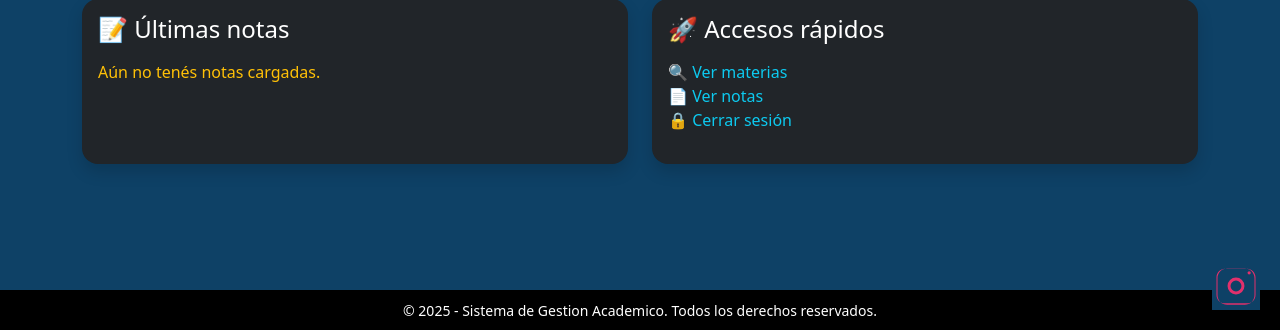
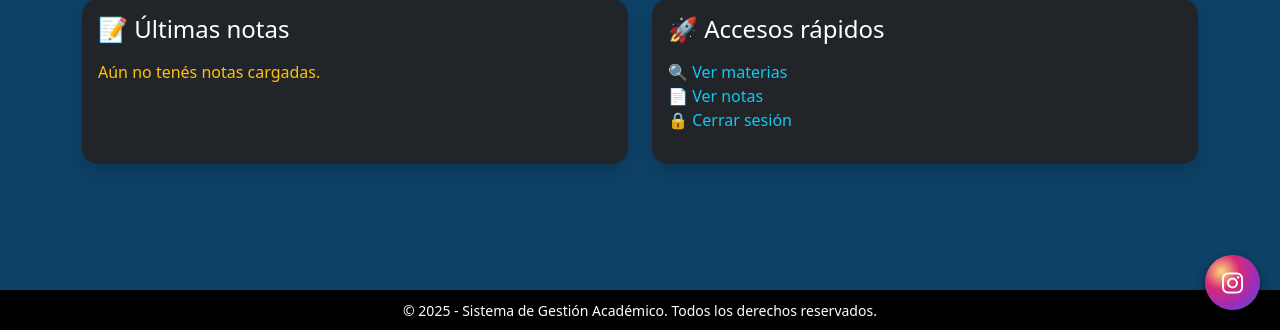
Before and after one commit to UTN-BDA/gestion_academica, a Django app: page /inicio/ in a window 1280 px wide. Shown: the part 470-800 px from the top of the page. Run offline with Django 4.2, Linux system fonts and the light colour scheme; the visitor is signed in with stand-in values (Sample User, id 1); data that the repository does not hold is empty.

Commit message:
add style home user

```diff
--- a/app/templates/app/base_user.html
+++ b/app/templates/app/base_user.html
@@ -6,6 +6,7 @@
   <meta name="viewport" content="width=device-width, initial-scale=1" />
   <title>Sistema Academico</title>
 
+  <!-- Bootstrap y Font Awesome -->
   <link href="https://cdn.jsdelivr.net/npm/bootstrap@5.3.2/dist/css/bootstrap.min.css" rel="stylesheet" />
   <link href="https://cdnjs.cloudflare.com/ajax/libs/font-awesome/6.5.0/css/all.min.css" rel="stylesheet" />
   <link rel="stylesheet" href="{% static 'base_user.css' %}" />
@@ -20,7 +21,8 @@
 
     svg.background-wave {
       position: fixed;
-      top: 0; left: 0;
+      top: 0;
+      left: 0;
       width: 100vw;
       height: 100vh;
       z-index: 0;
@@ -89,33 +91,48 @@
       font-size: 0.9rem;
     }
 
-    /* Instagram abajo a la derecha */
+    /* Ícono de Instagram mejorado */
     .instagram-icon {
       position: fixed;
       bottom: 20px;
       right: 20px;
       z-index: 9999;
-      width: 3rem;
-      height: 3rem;
-      transition: transform 0.2s ease;
+      text-decoration: none;
     }
 
-    .instagram-icon:hover {
-      transform: scale(1.15);
+    .insta-circle {
+      width: 55px;
+      height: 55px;
+      background: radial-gradient(circle at 30% 30%, #feda75, #d62976, #962fbf, #4f5bd5);
+      border-radius: 50%;
+      color: white;
+      box-shadow: 0 4px 10px rgba(0, 0, 0, 0.5);
+      display: flex;
+      align-items: center;
+      justify-content: center;
+      transition: transform 0.3s ease;
     }
 
-    .instagram-icon svg {
-      width: 100%;
-      height: 100%;
-      fill: #e1306c;
+    .insta-circle i {
+      font-size: 1.5rem;
+    }
+
+    .instagram-icon:hover .insta-circle {
+      transform: scale(1.1);
+      box-shadow: 0 6px 14px rgba(0, 0, 0, 0.6);
     }
 
   </style>
 </head>
+
 <body class="d-flex flex-column min-vh-100">
 
-  <svg class="background-wave" ...> <!-- Tu SVG de fondo aquí --> </svg>
+  <!-- Fondo de ondas (SVG) -->
+  <svg class="background-wave">
+    <!-- Asegurate de insertar aquí tu SVG decorativo -->
+  </svg>
 
+  <!-- Navbar superior -->
   <nav class="navbar-3d">
     <ul class="w-100">
       <li><a href="{% url 'usuarios:user_home' %}"><i class="fas fa-home"></i> Inicio</a></li>
@@ -123,29 +140,32 @@
       <li><a href="{% url 'materias:materias_usuario' %}"><i class="fas fa-book"></i> Materias</a></li>
       <li><a href="{% url 'inscripciones:lista_notas' %}"><i class="fas fa-file-alt"></i> Notas</a></li>
       <li class="ms-auto navbar-text">
-        Bienvenido '{{ request.user.first_name }}' | <a href="{% url 'usuarios:logout' %}" style="color: #ffc107;">Cerrar Sesión</a>
+        Bienvenido '{{ request.user.first_name }}' |
+        <a href="{% url 'usuarios:logout' %}" style="color: #ffc107;">Cerrar Sesión</a>
       </li>
     </ul>
   </nav>
 
+  <!-- Contenido principal -->
   <main class="flex-grow-1">
     {% block content %}
     {% endblock %}
   </main>
 
+  <!-- Footer -->
   <footer class="text-center py-2" style="position: relative; z-index: 10;">
-    <small>&copy; 2025 - Sistema de Gestion Academico. Todos los derechos reservados.</small>
+    <small>&copy; 2025 - Sistema de Gestión Académico. Todos los derechos reservados.</small>
   </footer>
 
-  <!-- Ícono de Instagram -->
+  <!-- Ícono de Instagram estilizado -->
   <a href="https://www.instagram.com/utnsanrafael/" class="instagram-icon" title="Instagram UTN San Rafael" target="_blank">
-    <svg viewBox="0 0 512 512" xmlns="http://www.w3.org/2000/svg">
-      <path d="M349.33 69.33H162.67C103.57 69.33 58.67 114.23 58.67 173.33v177.34c0 59.1 44.9 104 104 104h186.66c59.1 0 104-44.9 104-104V173.33c0-59.1-44.9-104-104-104zM464 350.67c0 49.7-40.3 90-90 90H138c-49.7 0-90-40.3-90-90V161.33c0-49.7 40.3-90 90-90h236c49.7 0 90 40.3 90 90z"/>
-      <path d="M256 165.87A90.13 90.13 0 1 0 346.13 256 90.26 90.26 0 0 0 256 165.87zm0 148.4a58.27 58.27 0 1 1 58.27-58.27A58.33 58.33 0 0 1 256 314.27z"/>
-      <circle cx="396.23" cy="115.77" r="17.07"/>
-    </svg>
+    <div class="insta-circle">
+      <i class="fab fa-instagram"></i>
+    </div>
   </a>
 
+  <!-- Bootstrap JS -->
   <script src="https://cdn.jsdelivr.net/npm/bootstrap@5.1.3/dist/js/bootstrap.bundle.min.js"></script>
+
 </body>
 </html>
```
